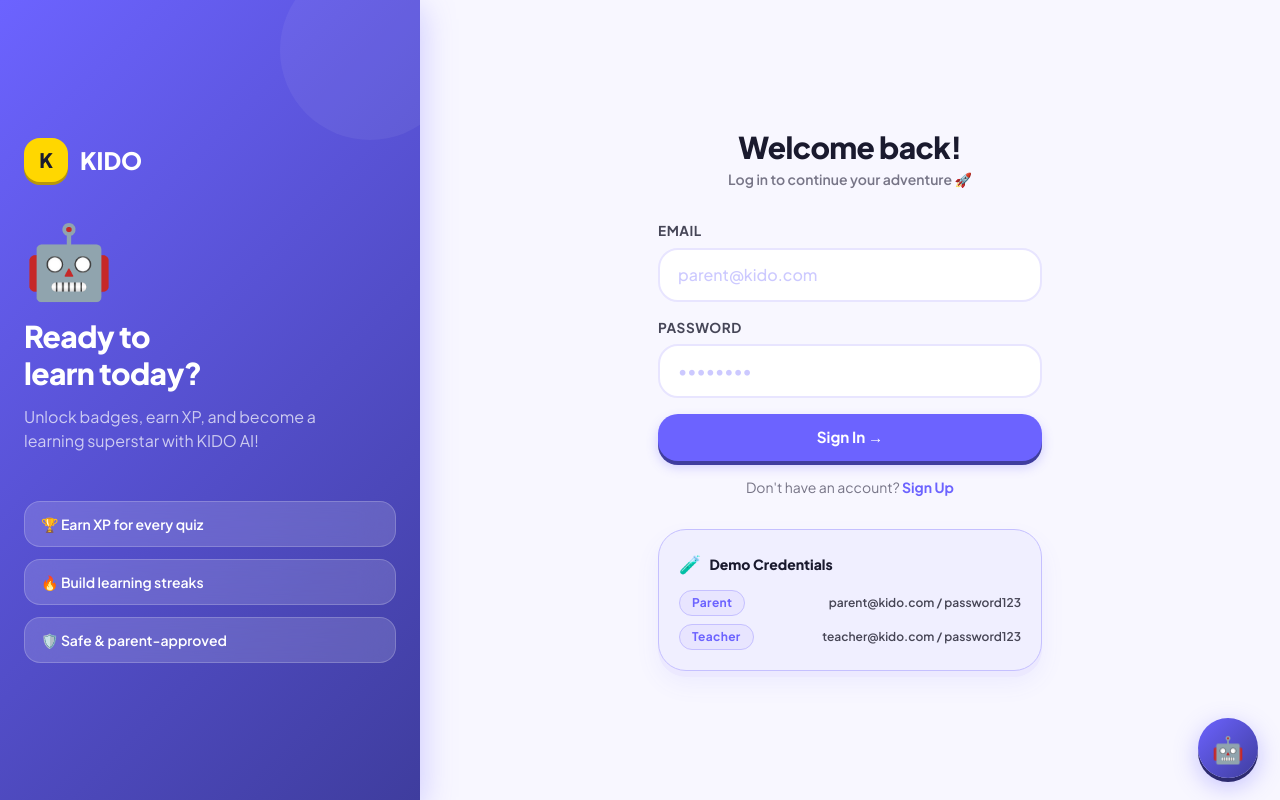
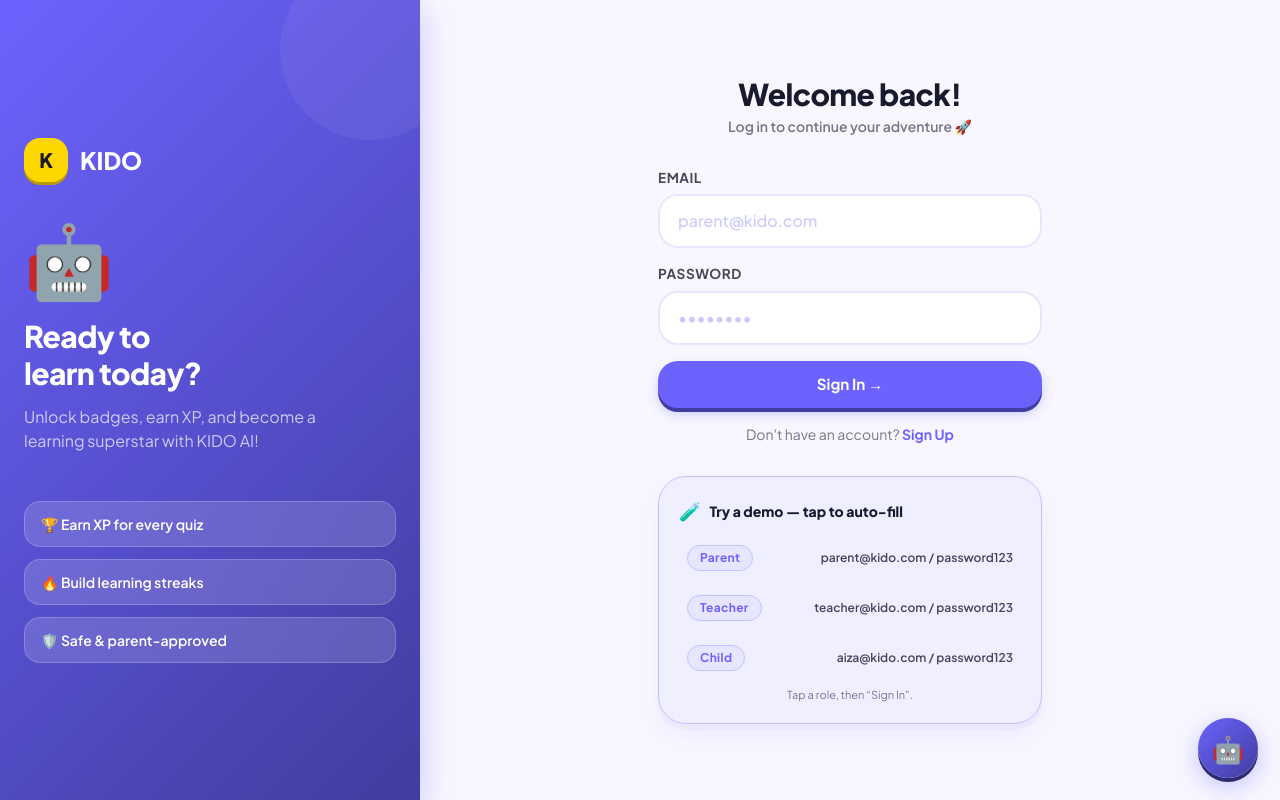
Before and after one commit to FarhanRajputFelix/KIDO, a Next.js app: page /login in a window 1280 px wide. Built offline with nearby package versions, Linux system fonts and the light colour scheme.

Commit message:
feat: add Child demo login + tap-to-fill demo accounts on login page

```diff
--- a/src/app/login/page.tsx
+++ b/src/app/login/page.tsx
@@ -113,22 +113,31 @@ function LoginInner() {
             </p>
           </form>
 
-          {/* Demo credentials - Stitch card style */}
+          {/* Demo credentials — tap a role to auto-fill */}
           <div className="mt-8 card" style={{ background: "#f0efff", border: "1.5px solid #c5c0ff" }}>
             <div className="flex items-center gap-2 mb-3">
               <span className="text-lg">🧪</span>
-              <span className="font-extrabold text-sm" style={{ color: "#1a1a2e" }}>Demo Credentials</span>
+              <span className="font-extrabold text-sm" style={{ color: "#1a1a2e" }}>Try a demo — tap to auto-fill</span>
             </div>
             <div className="space-y-2">
-              <div className="flex items-center justify-between text-xs">
-                <span className="chip chip-purple">Parent</span>
-                <span className="font-semibold" style={{ color: "#464555" }}>parent@kido.com / password123</span>
-              </div>
-              <div className="flex items-center justify-between text-xs">
-                <span className="chip chip-purple">Teacher</span>
-                <span className="font-semibold" style={{ color: "#464555" }}>teacher@kido.com / password123</span>
-              </div>
+              {[
+                { role: "Parent", email: "parent@kido.com" },
+                { role: "Teacher", email: "teacher@kido.com" },
+                { role: "Child", email: "aiza@kido.com" },
+              ].map(d => (
+                <button
+                  key={d.email}
+                  type="button"
+                  onClick={() => { setEmail(d.email); setPassword("password123"); }}
+                  className="w-full flex items-center justify-between text-xs p-2 rounded-xl transition-all hover:bg-white"
+                  style={{ background: "transparent", border: "none", cursor: "pointer" }}
+                >
+                  <span className="chip chip-purple">{d.role}</span>
+                  <span className="font-semibold" style={{ color: "#464555" }}>{d.email} / password123</span>
+                </button>
+              ))}
             </div>
+            <p className="text-[11px] mt-2 text-center" style={{ color: "#777587" }}>Tap a role, then “Sign In”.</p>
           </div>
         </div>
       </div>
```
